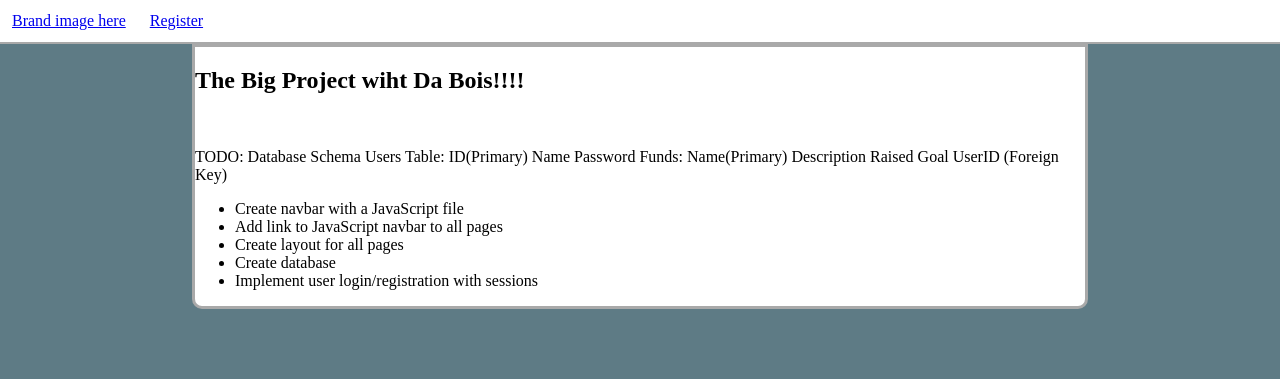
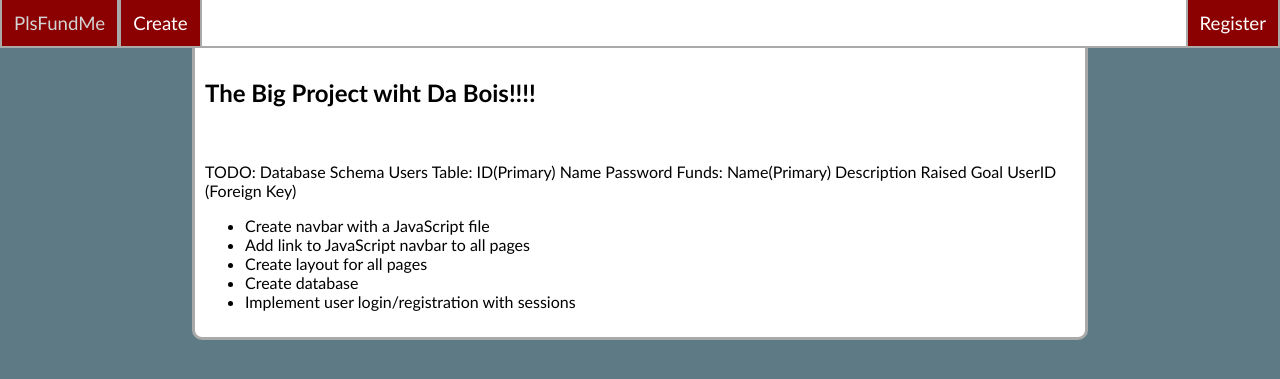
Before and after one commit to greensr76/PlsFundUs, a PHP site: page / in a window 1280 px wide. Shown: the top 379 px of the page. Run offline with PHP 8.4, Linux system fonts and the light colour scheme.

Commit message:
Added nav, linked pages

```diff
--- a/create.html
+++ b/create.html
@@ -1,7 +1,9 @@
-<DOCTYPE html>
+<!DOCTYPE html>
 <html>
 <head>
+    <title>Create | Pls Fund Us</title>
     <link rel="stylesheet" type="text/css" href="css/style.css">
+    <script src="javascript/functions.js"></script>
 </head>
 <body>
     <section class="main">
--- a/css/style.css
+++ b/css/style.css
@@ -1,13 +1,16 @@
 body {
     background-color: rgb(94, 123, 133);
     margin: 0px;
+    font-family: 'Trebuchet MS'
 }
 
 .main {
     margin: 0% 15% 0% 15%;
+    padding: 10px;
     background-color: white;
     height: 95%;
     border: 3px solid darkgray;
+    border-top: 0px;
     border-radius: 0px 0px 10px 10px;
 }
 
@@ -20,13 +23,11 @@ body {
 #labels{
     text-align: left;
     display: inline-block;
-
 }
 
 #inputs {
     text-align: left;
     display: inline-block;
-
 }
 
 .loginInput{
@@ -34,9 +35,8 @@ body {
     margin-bottom: 30px;
     width:250px;
     height:40px;
-  float-right;
+    float: right;
     font-size: 30px;
-
 }
 
 .nav {
@@ -50,6 +50,18 @@ body {
     float: left;
     display: block;
     text-align: center;
+    font-size: 14pt;
     padding: 12px;
-    font-size: 12pt;
+    border-left: 2px solid darkgray;
+    border-right: 2px solid darkgray;
+    background-color: darkred;
+    color: white;
+    text-decoration: none;
 }
+.nav a:hover {
+    color: lightgray;
+}
+
+.nav-right {
+    float: right;
+}
--- a/fund.html
+++ b/fund.html
@@ -1,7 +1,9 @@
-<DOCTYPE html>
+<!DOCTYPE html>
 <html>
 <head>
+    <title>Fund | Pls Fund Us</title>
     <link rel="stylesheet" type="text/css" href="css/style.css">
+    <script src="javascript/functions.js"></script>
 </head>
 <body>
     <section class="main">
--- a/index.html
+++ b/index.html
@@ -1,7 +1,7 @@
 <!DOCTYPE html>
 <html>
 <head>
-    <title>Pls Fund Us</title>
+    <title>Home | Pls Fund Us</title>
     <link rel="stylesheet" type="text/css" href="css/style.css">
     <script src="javascript/functions.js"></script>
 </head>
--- a/javascript/functions.js
+++ b/javascript/functions.js
@@ -7,15 +7,20 @@ var generateNav = function () {
     container.setAttribute("class", "nav");
 
     var navLeft = document.createElement("section");
+    var navRight = document.createElement("section");
+    navRight.setAttribute("class", "nav-right");
+
     var brand = document.createElement("a");
     brand.setAttribute("href", "index.html");
-    brand.appendChild(document.createTextNode("Brand image here"));
+    brand.appendChild(document.createTextNode("PlsFundMe"));
     navLeft.appendChild(brand);
+    var create = document.createElement("a");
+    create.setAttribute("href", "create.html");
+    create.appendChild(document.createTextNode("Create"));
+    navLeft.appendChild(create);
 
-    var navRight = document.createElement("section");
     var register = document.createElement("a");
-    register.setAttribute("href", "#");
-    navRight.setAttribute("class", "nav-right");
+    register.setAttribute("href", "login.html");
     register.appendChild(document.createTextNode("Register"));
     navRight.appendChild(register);
 
```
Lines whose indentation alone changed are shown as unchanged.
